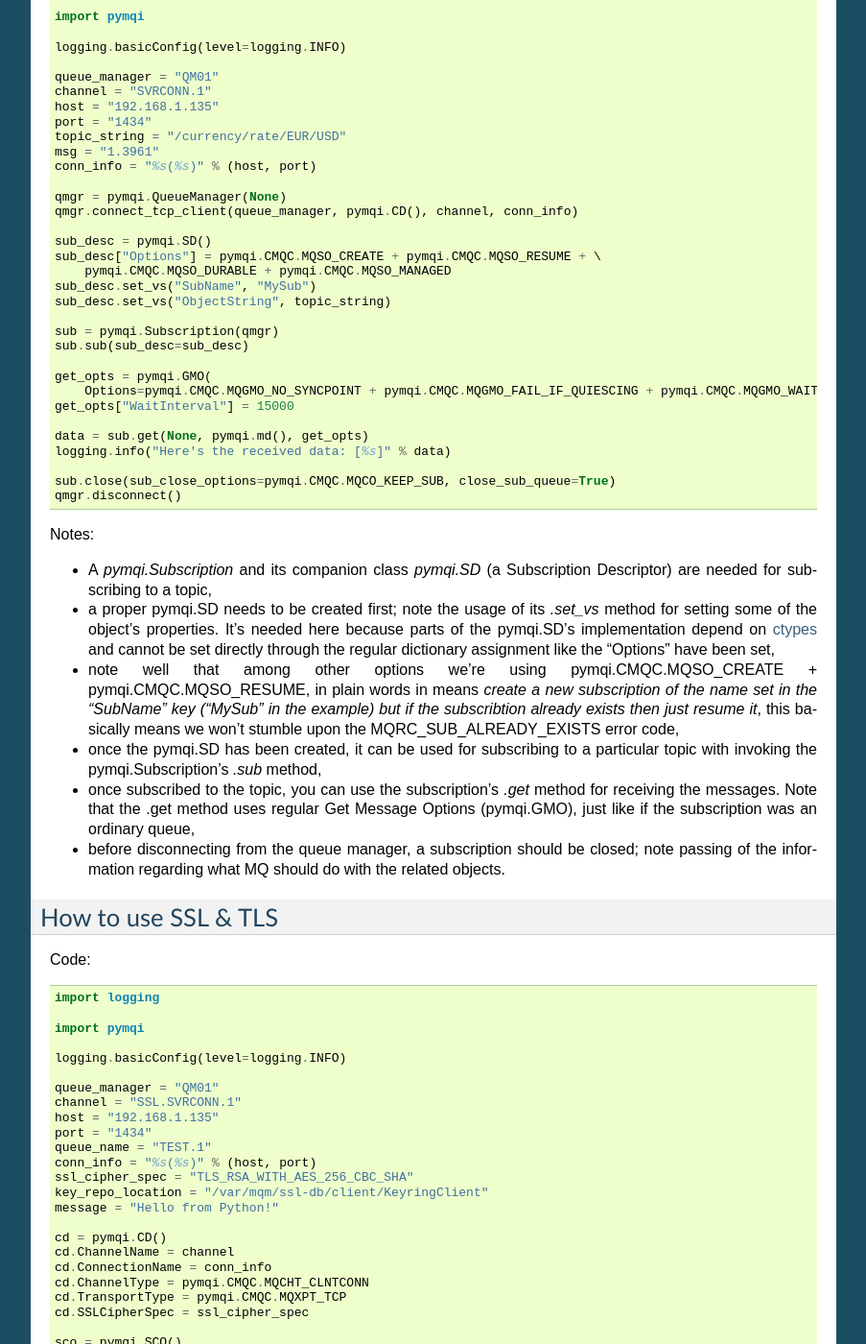
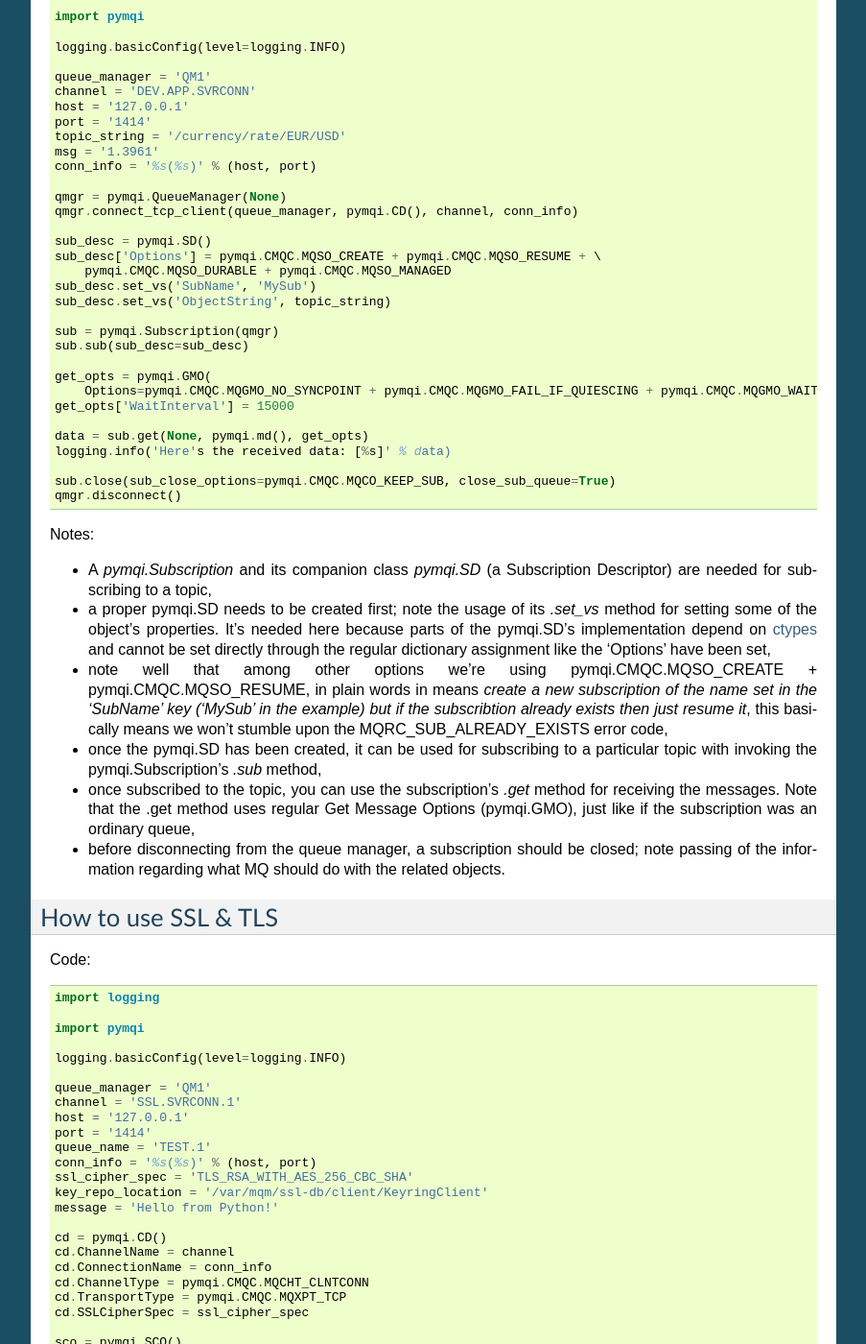
Before and after one commit to dsuch/pymqi, a Sphinx documentation site: the page built from docs/examples.rst, in a window 1280 px wide and 1400 px high, scrolled down 6372 px. Shown: the whole window at 96% size, without its empty margins (198-1101 px from the left). Built offline with Sphinx 7.4.7, drawn with Linux system fonts in a browser that asks for light colours; some of the changed text lies outside the part shown.

Commit message:
Updated examples to match default IBM MQ config under Docker.

```diff
--- a/docs/examples.rst
+++ b/docs/examples.rst
@@ -21,11 +21,11 @@ Code::
 
     import pymqi
 
-    queue_manager = "QM01"
-    channel = "SVRCONN.1"
-    host = "192.168.1.135"
-    port = "1434"
-    conn_info = "%s(%s)" % (host, port)
+    queue_manager = 'QM1'
+    channel = 'DEV.APP.SVRCONN'
+    host = '127.0.0.1'
+    port = '1414'
+    conn_info = '%s(%s)' % (host, port)
 
     qmgr = pymqi.connect(queue_manager, channel, conn_info)
     qmgr.disconnect()
@@ -38,13 +38,13 @@ Code::
 
     import pymqi
 
-    queue_manager = "QM01"
-    channel = "SVRCONN.1"
-    host = "192.168.1.135"
-    port = "1434"
-    conn_info = "%s(%s)" % (host, port)
+    queue_manager = 'QM1'
+    channel = 'DEV.APP.SVRCONN'
+    host = '127.0.0.1'
+    port = '1414'
+    conn_info = '%s(%s)' % (host, port)
 
-    user = 'myuser'
+    user = 'app'
     password = 'mypassword'
 
     qmgr = pymqi.connect(queue_manager, channel, conn_info, user, password)
@@ -63,7 +63,7 @@ Code::
 
     import pymqi
 
-    queue_manager = "QM01"
+    queue_manager = 'QM1'
     qmgr = pymqi.connect(queue_manager)
 
     qmgr.disconnect()
@@ -76,13 +76,13 @@ Code::
 
     import pymqi
 
-    queue_manager = "QM01"
-    channel = "SVRCONN.1"
-    host = "192.168.1.135"
-    port = "1434"
-    queue_name = "TEST.1"
-    message = "Hello from Python!"
-    conn_info = "%s(%s)" % (host, port)
+    queue_manager = 'QM1'
+    channel = 'DEV.APP.SVRCONN'
+    host = '127.0.0.1'
+    port = '1414'
+    queue_name = 'TEST.1'
+    message = 'Hello from Python!'
+    conn_info = '%s(%s)' % (host, port)
 
     qmgr = pymqi.connect(queue_manager, channel, conn_info)
 
@@ -100,12 +100,12 @@ Code::
 
     import pymqi
 
-    queue_manager = "QM01"
-    channel = "SVRCONN.1"
-    host = "192.168.1.135"
-    port = "1434"
-    queue_name = "TEST.1"
-    conn_info = "%s(%s)" % (host, port)
+    queue_manager = 'QM1'
+    channel = 'DEV.APP.SVRCONN'
+    host = '127.0.0.1'
+    port = '1414'
+    queue_name = 'TEST.1'
+    conn_info = '%s(%s)' % (host, port)
 
     qmgr = pymqi.connect(queue_manager, channel, conn_info)
 
@@ -130,12 +130,12 @@ Code::
 
     import pymqi
 
-    queue_manager = "QM01"
-    channel = "SVRCONN.1"
-    host = "192.168.1.135"
-    port = "1434"
-    queue_name = "TEST.1"
-    conn_info = "%s(%s)" % (host, port)
+    queue_manager = 'QM1'
+    channel = 'DEV.APP.SVRCONN'
+    host = '127.0.0.1'
+    port = '1414'
+    queue_name = 'TEST.1'
+    conn_info = '%s(%s)' % (host, port)
 
     qmgr = pymqi.connect(queue_manager, channel, conn_info)
 
@@ -169,12 +169,12 @@ Code::
 
     import pymqi
 
-    queue_manager = "QM01"
-    channel = "SVRCONN.1"
-    host = "192.168.1.135"
-    port = "1434"
-    queue_name = "TEST.1"
-    conn_info = "%s(%s)" % (host, port)
+    queue_manager = 'QM1'
+    channel = 'DEV.APP.SVRCONN'
+    host = '127.0.0.1'
+    port = '1414'
+    queue_name = 'TEST.1'
+    conn_info = '%s(%s)' % (host, port)
 
     # Message Descriptor
     md = pymqi.MD()
@@ -212,12 +212,12 @@ Code::
 
     import pymqi
 
-    queue_manager = "QM01"
-    channel = "SVRCONN.1"
-    host = "192.168.1.135"
-    port = "1434"
-    queue_name = "TEST.1"
-    conn_info = "%s(%s)" % (host, port)
+    queue_manager = 'QM1'
+    channel = 'DEV.APP.SVRCONN'
+    host = '127.0.0.1'
+    port = '1414'
+    queue_name = 'TEST.1'
+    conn_info = '%s(%s)' % (host, port)
 
     # Message Descriptor
     md = pymqi.MD()
@@ -272,20 +272,20 @@ Code::
 
     import pymqi
 
-    queue_manager = "QM01"
-    channel = "SVRCONN.1"
-    host = "192.168.1.135"
-    port = "1434"
-    conn_info = "%s(%s)" % (host, port)
-    message = "Please reply to a dynamic queue, thanks."
-    dynamic_queue_prefix = "MY.REPLIES.*"
-    request_queue = "TEST.1"
+    queue_manager = 'QM1'
+    channel = 'DEV.APP.SVRCONN'
+    host = '127.0.0.1'
+    port = '1414'
+    conn_info = '%s(%s)' % (host, port)
+    message = 'Please reply to a dynamic queue, thanks.'
+    dynamic_queue_prefix = 'MY.REPLIES.*'
+    request_queue = 'TEST.1'
 
     qmgr = pymqi.connect(queue_manager, channel, conn_info)
 
     # Dynamic queue's object descriptor.
     dyn_od = pymqi.OD()
-    dyn_od.ObjectName = "SYSTEM.DEFAULT.MODEL.QUEUE"
+    dyn_od.ObjectName = 'SYSTEM.DEFAULT.MODEL.QUEUE'
     dyn_od.DynamicQName = dynamic_queue_prefix
 
     # Open the dynamic queue.
@@ -326,13 +326,13 @@ Code::
 
     import pymqi
 
-    queue_manager = "QM01"
-    channel = "SVRCONN.1"
-    host = "192.168.1.135"
-    port = "1434"
-    queue_name = "TEST.1"
-    message = "Here's a reply"
-    conn_info = "%s(%s)" % (host, port)
+    queue_manager = 'QM1'
+    channel = 'DEV.APP.SVRCONN'
+    host = '127.0.0.1'
+    port = '1414'
+    queue_name = 'TEST.1'
+    message = 'Here's a reply'
+    conn_info = '%s(%s)' % (host, port)
 
     qmgr = pymqi.connect(queue_manager, channel, conn_info)
 
@@ -363,13 +363,13 @@ Code::
 
     import pymqi
 
-    queue_manager = "QM01"
-    channel = "SVRCONN.1"
-    host = "192.168.1.135"
-    port = "1434"
-    topic_string = "/currency/rate/EUR/USD"
-    msg = "1.3961"
-    conn_info = "%s(%s)" % (host, port)
+    queue_manager = 'QM1'
+    channel = 'DEV.APP.SVRCONN'
+    host = '127.0.0.1'
+    port = '1414'
+    topic_string = '/currency/rate/EUR/USD'
+    msg = '1.3961'
+    conn_info = '%s(%s)' % (host, port)
 
     qmgr = pymqi.QueueManager(None)
     qmgr.connect_tcp_client(queue_manager, pymqi.CD(), channel, conn_info)
@@ -400,32 +400,32 @@ Code::
 
     logging.basicConfig(level=logging.INFO)
 
-    queue_manager = "QM01"
-    channel = "SVRCONN.1"
-    host = "192.168.1.135"
-    port = "1434"
-    topic_string = "/currency/rate/EUR/USD"
-    msg = "1.3961"
-    conn_info = "%s(%s)" % (host, port)
+    queue_manager = 'QM1'
+    channel = 'DEV.APP.SVRCONN'
+    host = '127.0.0.1'
+    port = '1414'
+    topic_string = '/currency/rate/EUR/USD'
+    msg = '1.3961'
+    conn_info = '%s(%s)' % (host, port)
 
     qmgr = pymqi.QueueManager(None)
     qmgr.connect_tcp_client(queue_manager, pymqi.CD(), channel, conn_info)
 
     sub_desc = pymqi.SD()
-    sub_desc["Options"] = pymqi.CMQC.MQSO_CREATE + pymqi.CMQC.MQSO_RESUME + \
+    sub_desc['Options'] = pymqi.CMQC.MQSO_CREATE + pymqi.CMQC.MQSO_RESUME + \
         pymqi.CMQC.MQSO_DURABLE + pymqi.CMQC.MQSO_MANAGED
-    sub_desc.set_vs("SubName", "MySub")
-    sub_desc.set_vs("ObjectString", topic_string)
+    sub_desc.set_vs('SubName', 'MySub')
+    sub_desc.set_vs('ObjectString', topic_string)
 
     sub = pymqi.Subscription(qmgr)
     sub.sub(sub_desc=sub_desc)
 
     get_opts = pymqi.GMO(
         Options=pymqi.CMQC.MQGMO_NO_SYNCPOINT + pymqi.CMQC.MQGMO_FAIL_IF_QUIESCING + pymqi.CMQC.MQGMO_WAIT)
-    get_opts["WaitInterval"] = 15000
+    get_opts['WaitInterval'] = 15000
 
     data = sub.get(None, pymqi.md(), get_opts)
-    logging.info("Here's the received data: [%s]" % data)
+    logging.info('Here's the received data: [%s]' % data)
 
     sub.close(sub_close_options=pymqi.CMQC.MQCO_KEEP_SUB, close_sub_queue=True)
     qmgr.disconnect()
@@ -438,11 +438,11 @@ Notes:
 * a proper pymqi.SD needs to be created first; note the usage of its *.set_vs* method
   for setting some of the object's properties. It's needed here because parts of
   the pymqi.SD's implementation depend on `ctypes <http://docs.python.org/library/ctypes.html>`_
-  and cannot be set directly through the regular dictionary assignment like the "Options" have been set,
+  and cannot be set directly through the regular dictionary assignment like the 'Options' have been set,
 
 * note well that among other options we're using pymqi.CMQC.MQSO_CREATE + pymqi.CMQC.MQSO_RESUME,
   in plain words in means *create a new subscription of the name set in the
-  "SubName" key ("MySub" in the example) but if the subscribtion already exists
+  'SubName' key ('MySub' in the example) but if the subscribtion already exists
   then just resume it*, this basically means we won't stumble upon the
   MQRC_SUB_ALREADY_EXISTS error code,
 
@@ -470,15 +470,15 @@ Code::
 
     logging.basicConfig(level=logging.INFO)
 
-    queue_manager = "QM01"
-    channel = "SSL.SVRCONN.1"
-    host = "192.168.1.135"
-    port = "1434"
-    queue_name = "TEST.1"
-    conn_info = "%s(%s)" % (host, port)
-    ssl_cipher_spec = "TLS_RSA_WITH_AES_256_CBC_SHA"
-    key_repo_location = "/var/mqm/ssl-db/client/KeyringClient"
-    message = "Hello from Python!"
+    queue_manager = 'QM1'
+    channel = 'SSL.SVRCONN.1'
+    host = '127.0.0.1'
+    port = '1414'
+    queue_name = 'TEST.1'
+    conn_info = '%s(%s)' % (host, port)
+    ssl_cipher_spec = 'TLS_RSA_WITH_AES_256_CBC_SHA'
+    key_repo_location = '/var/mqm/ssl-db/client/KeyringClient'
+    message = 'Hello from Python!'
 
     cd = pymqi.CD()
     cd.ChannelName = channel
@@ -497,7 +497,7 @@ Code::
     put_queue.put(message)
 
     get_queue = pymqi.Queue(qmgr, queue_name)
-    logging.info("Here's the message again: [%s]" % get_queue.get())
+    logging.info('Here's the message again: [%s]' % get_queue.get())
 
     put_queue.close()
     get_queue.close()
@@ -562,13 +562,13 @@ Code::
 
     logging.basicConfig(level=logging.INFO)
 
-    queue_manager = "QM01"
-    channel = "SVRCONN.1"
-    host = "192.168.1.135"
-    port = "1434"
-    queue_name = "TEST.1"
-    message = "Hello from Python!"
-    conn_info = "%s(%s)" % (host, port)
+    queue_manager = 'QM1'
+    channel = 'DEV.APP.SVRCONN'
+    host = '127.0.0.1'
+    port = '1414'
+    queue_name = 'TEST.1'
+    message = 'Hello from Python!'
+    conn_info = '%s(%s)' % (host, port)
     priority = 2
 
     put_md = pymqi.MD()
@@ -583,7 +583,7 @@ Code::
     get_queue = pymqi.Queue(qmgr, queue_name)
     message_body = get_queue.get(None, get_md)
 
-    logging.info("Received a message, priority [%s]." % get_md.Priority)
+    logging.info('Received a message, priority [%s].' % get_md.Priority)
 
     put_queue.close()
     get_queue.close()
@@ -603,13 +603,13 @@ Code::
     import pymqi
     import CMQXC
 
-    queue_manager = "QM01"
-    channel = "SVRCONN.1"
-    host = "192.168.1.135"
-    port = "1434"
-    queue_name = "TEST.1"
-    message = "Hello from Python!" * 10000
-    conn_info = "%s(%s)" % (host, port)
+    queue_manager = 'QM1'
+    channel = 'DEV.APP.SVRCONN'
+    host = '127.0.0.1'
+    port = '1414'
+    queue_name = 'TEST.1'
+    message = 'Hello from Python!' * 10000
+    conn_info = '%s(%s)' % (host, port)
 
     cd = pymqi.CD()
     cd.MsgCompList[1] = CMQXC.MQCOMPRESS_ZLIBHIGH
@@ -640,17 +640,17 @@ Code::
 
     import pymqi
 
-    queue_manager = "QM01"
-    channel = "SVRCONN.1"
-    host = "foo.bar" # Note the made up host name
-    port = "1434"
-    conn_info = "%s(%s)" % (host, port)
+    queue_manager = 'QM1'
+    channel = 'DEV.APP.SVRCONN'
+    host = 'foo.bar' # Note the made up host name
+    port = '1414'
+    conn_info = '%s(%s)' % (host, port)
 
     try:
         qmgr = pymqi.connect(queue_manager, channel, conn_info)
     except pymqi.MQMIError, e:
         if e.comp == pymqi.CMQC.MQCC_FAILED and e.reason == pymqi.CMQC.MQRC_HOST_NOT_AVAILABLE:
-            logging.error("Such a host [%s] does not exist." % host)
+            logging.error('Such a host [%s] does not exist.' % host)
 
 Notes:
 
@@ -671,17 +671,17 @@ Code::
 
     logging.basicConfig(level=logging.INFO)
 
-    package_name = "MQSeriesClient"
+    package_name = 'MQSeriesClient'
 
     ts = rpm.TransactionSet()
-    mi = ts.dbMatch("name", package_name)
+    mi = ts.dbMatch('name', package_name)
 
     if not mi.count():
-        logging.info("Did not find package [%s] in RPM database." % package_name)
+        logging.info('Did not find package [%s] in RPM database.' % package_name)
     else:
         for header in mi:
-            version = header["version"]
-            msg = "Found package [%s], version [%s]." % (package_name, version)
+            version = header['version']
+            msg = 'Found package [%s], version [%s].' % (package_name, version)
             logging.info(msg)
 
 Notes:
@@ -703,15 +703,15 @@ Code::
 
     logging.basicConfig(level=logging.INFO)
 
-    key_name = "Software\\IBM\\MQSeries\\CurrentVersion"
+    key_name = 'Software\\IBM\\MQSeries\\CurrentVersion'
 
     try:
         key = _winreg.OpenKey(_winreg.HKEY_LOCAL_MACHINE, key_name)
     except WindowsError:
-        logging.info("Could not find IBM MQ-related information in Windows registry.")
+        logging.info('Could not find IBM MQ-related information in Windows registry.')
     else:
-        version = _winreg.QueryValueEx(key, "VRMF")[0]
-        logging.info("IBM MQ version is [%s]." % version)
+        version = _winreg.QueryValueEx(key, 'VRMF')[0]
+        logging.info('IBM MQ version is [%s].' % version)
 
 
 * Versions of IBM MQ packages installed under Windows can be extracted
@@ -728,14 +728,14 @@ Code::
 
     import pymqi
 
-    queue_manager = "QM01"
-    channel = "SVRCONN.1"
-    host = "192.168.1.135"
-    port = "1434"
-    queue_name = "TEST.1"
-    message = "Hello from Python!"
-    alternate_user_id = "myuser"
-    conn_info = "%s(%s)" % (host, port)
+    queue_manager = 'QM1'
+    channel = 'DEV.APP.SVRCONN'
+    host = '127.0.0.1'
+    port = '1414'
+    queue_name = 'TEST.1'
+    message = 'Hello from Python!'
+    alternate_user_id = 'myuser'
+    conn_info = '%s(%s)' % (host, port)
 
     qmgr = pymqi.connect(queue_manager, channel, conn_info)
 
@@ -773,21 +773,21 @@ Code::
     logging.basicConfig(level=logging.INFO)
 
     # Queue manager name
-    qm_name = "QM01"
+    qm_name = 'QM1'
 
     # Listener host and port
-    listener = "192.168.1.135(1434)"
+    listener = '192.168.1.135(1434)'
 
     # Channel to transfer data through
-    channel = "SVRCONN.1"
+    channel = 'DEV.APP.SVRCONN'
 
     # Request Queue
-    request_queue_name = "REQUEST.QUEUE.1"
+    request_queue_name = 'REQUEST.QUEUE.1'
 
     # ReplyTo Queue
-    replyto_queue_name = "REPLYTO.QUEUE.1"
+    replyto_queue_name = 'REPLYTO.QUEUE.1'
 
-    message_prefix = "Test Data. "
+    message_prefix = 'Test Data. '
 
     class Producer(threading.Thread):
         """ A base class for any producer used in this example.
@@ -821,13 +821,13 @@ Code::
                 put_mqmd = pymqi.MD()
 
                 # Set the MsgType to request.
-                put_mqmd["MsgType"] = pymqi.CMQC.MQMT_REQUEST
+                put_mqmd['MsgType'] = pymqi.CMQC.MQMT_REQUEST
 
                 # Set up the ReplyTo QUeue/Queue Manager (Queue Manager is automatically
                 # set by MQ).
 
-                put_mqmd["ReplyToQ"] = replyto_queue_name
-                put_mqmd["ReplyToQMgr"] = qm_name
+                put_mqmd['ReplyToQ'] = replyto_queue_name
+                put_mqmd['ReplyToQMgr'] = qm_name
 
                 # Set up the put options - must do with NO_SYNCPOINT so that the request
                 # message is committed immediately.
@@ -837,13 +837,13 @@ Code::
                 message = message_prefix + uuid.uuid4().hex
 
                 self.req_queue.put(message, put_mqmd, put_opts)
-                logging.info("Put request message.  Message: [%s]" % message)
+                logging.info('Put request message.  Message: [%s]' % message)
 
                 # Set up message descriptor for get.
                 get_mqmd = pymqi.MD()
 
                 # Set the get CorrelId to the put MsgId (which was set by MQ on the put1).
-                get_mqmd["CorrelId"] = put_mqmd["MsgId"]
+                get_mqmd['CorrelId'] = put_mqmd['MsgId']
 
                 # Set up the get options.
                 get_opts = pymqi.GMO(
@@ -851,19 +851,19 @@ Code::
                             pymqi.CMQC.MQGMO_WAIT)
 
                 # Version must be set to 2 to correlate.
-                get_opts["Version"] = pymqi.CMQC.MQGMO_VERSION_2
+                get_opts['Version'] = pymqi.CMQC.MQGMO_VERSION_2
 
                 # Tell MQ that we are matching on CorrelId.
-                get_opts["MatchOptions"] = pymqi.CMQC.MQMO_MATCH_CORREL_ID
+                get_opts['MatchOptions'] = pymqi.CMQC.MQMO_MATCH_CORREL_ID
 
                 # Set the wait timeout of half a second.
-                get_opts["WaitInterval"] = 500
+                get_opts['WaitInterval'] = 500
 
                 # Open the replyto queue and get response message,
                 replyto_queue = pymqi.Queue(self.qm, replyto_queue_name, pymqi.CMQC.MQOO_INPUT_SHARED)
                 response_message = replyto_queue.get(None, get_mqmd, get_opts)
 
-                logging.info("Got response message [%s]" % response_message)
+                logging.info('Got response message [%s]' % response_message)
 
                 time.sleep(1)
 
@@ -896,7 +896,7 @@ Code::
                     response_md = pymqi.MD()
                     response_md.CorrelId = request_md.MsgId
 
-                    response_message = "Response to message %s" % request_message
+                    response_message = 'Response to message %s' % request_message
                     self.replyto_queue.put(response_message, response_md)
 
                     # Reset the MsgId, CorrelId & GroupId so that we can reuse
@@ -946,13 +946,13 @@ Code::
 
     import pymqi
 
-    queue_manager = "QM01"
-    channel = "SVRCONN.1"
-    host = "192.168.1.135"
-    port = "1434"
-    queue_name = "TEST.1"
-    message = "Hello from Python!"
-    conn_info = "%s(%s)" % (host, port)
+    queue_manager = 'QM1'
+    channel = 'DEV.APP.SVRCONN'
+    host = '127.0.0.1'
+    port = '1414'
+    queue_name = 'TEST.1'
+    message = 'Hello from Python!'
+    conn_info = '%s(%s)' % (host, port)
 
     cd = pymqi.CD()
 
@@ -979,13 +979,13 @@ Code::
 
     import pymqi
 
-    queue_manager = "QM01"
-    channel = "SVRCONN.1"
-    host = "192.168.1.135"
-    port = "1434"
-    queue_name = "TEST.1"
-    message = "Hello from Python!"
-    conn_info = "%s(%s)" % (host, port)
+    queue_manager = 'QM1'
+    channel = 'DEV.APP.SVRCONN'
+    host = '127.0.0.1'
+    port = '1414'
+    queue_name = 'TEST.1'
+    message = 'Hello from Python!'
+    conn_info = '%s(%s)' % (host, port)
 
     qmgr = pymqi.QueueManager(None)
     qmgr.connect_tcp_client(queue_manager, pymqi.CD(), channel, conn_info)
@@ -1025,13 +1025,13 @@ Code::
 
     import pymqi
 
-    queue_manager = "QM01"
-    channel = "SVRCONN.1"
-    host = "192.168.1.135"
-    port = "1434"
-    conn_info = "%s(%s)" % (host, port)
+    queue_manager = 'QM1'
+    channel = 'DEV.APP.SVRCONN'
+    host = '127.0.0.1'
+    port = '1414'
+    conn_info = '%s(%s)' % (host, port)
 
-    channel_name = "MYCHANNEL.1"
+    channel_name = 'MYCHANNEL.1'
     channel_type = pymqi.CMQXC.MQCHT_SVRCONN
 
     args = {pymqi.CMQCFC.MQCACH_CHANNEL_NAME: channel_name,
@@ -1062,13 +1062,13 @@ Code::
 
     import pymqi
 
-    queue_manager = "QM01"
-    channel = "SVRCONN.1"
-    host = "192.168.1.135"
-    port = "1434"
-    conn_info = "%s(%s)" % (host, port)
+    queue_manager = 'QM1'
+    channel = 'DEV.APP.SVRCONN'
+    host = '127.0.0.1'
+    port = '1414'
+    conn_info = '%s(%s)' % (host, port)
 
-    queue_name = "MYQUEUE.1"
+    queue_name = 'MYQUEUE.1'
     queue_type = pymqi.CMQC.MQQT_LOCAL
     max_depth = 123456
 
@@ -1105,13 +1105,13 @@ Code::
 
     logging.basicConfig(level=logging.INFO)
 
-    queue_manager = "QM01"
-    channel = "SVRCONN.1"
-    host = "192.168.1.135"
-    port = "1434"
-    conn_info = "%s(%s)" % (host, port)
+    queue_manager = 'QM1'
+    channel = 'DEV.APP.SVRCONN'
+    host = '127.0.0.1'
+    port = '1414'
+    conn_info = '%s(%s)' % (host, port)
 
-    prefix = "SYSTEM.*"
+    prefix = 'SYSTEM.*'
 
     args = {pymqi.CMQCFC.MQCACH_CHANNEL_NAME: prefix}
 
@@ -1122,13 +1122,13 @@ Code::
         response = pcf.MQCMD_INQUIRE_CHANNEL(args)
     except pymqi.MQMIError, e:
         if e.comp == pymqi.CMQC.MQCC_FAILED and e.reason == pymqi.CMQC.MQRC_UNKNOWN_OBJECT_NAME:
-            logging.info("No channels matched prefix [%s]" % prefix)
+            logging.info('No channels matched prefix [%s]' % prefix)
         else:
             raise
     else:
         for channel_info in response:
             channel_name = channel_info[CMQCFC.MQCACH_CHANNEL_NAME]
-            logging.info("Found channel [%s]" % channel_name)
+            logging.info('Found channel [%s]' % channel_name)
 
     qmgr.disconnect()
 
@@ -1154,13 +1154,13 @@ Code::
 
     logging.basicConfig(level=logging.INFO)
 
-    queue_manager = "QM01"
-    channel = "SVRCONN.1"
-    host = "192.168.1.135"
-    port = "1434"
-    conn_info = "%s(%s)" % (host, port)
+    queue_manager = 'QM1'
+    channel = 'DEV.APP.SVRCONN'
+    host = '127.0.0.1'
+    port = '1414'
+    conn_info = '%s(%s)' % (host, port)
 
-    prefix = "SYSTEM.*"
+    prefix = 'SYSTEM.*'
     queue_type = pymqi.CMQC.MQQT_MODEL
 
     args = {pymqi.CMQC.MQCA_Q_NAME: prefix,
@@ -1173,13 +1173,13 @@ Code::
         response = pcf.MQCMD_INQUIRE_Q(args)
     except pymqi.MQMIError, e:
         if e.comp == pymqi.CMQC.MQCC_FAILED and e.reason == pymqi.CMQC.MQRC_UNKNOWN_OBJECT_NAME:
-            logging.info("No queues matched given arguments.")
+            logging.info('No queues matched given arguments.')
         else:
             raise
     else:
         for queue_info in response:
             queue_name = queue_info[pymqi.CMQC.MQCA_Q_NAME]
-            logging.info("Found queue [%s]" % queue_name)
+            logging.info('Found queue [%s]' % queue_name)
 
     qmgr.disconnect()
 
@@ -1199,11 +1199,11 @@ Code::
 
     import pymqi
 
-    queue_manager = "QM01"
-    channel = "SVRCONN.1"
-    host = "192.168.1.135"
-    port = "1434"
-    conn_info = "%s(%s)" % (host, port)
+    queue_manager = 'QM1'
+    channel = 'DEV.APP.SVRCONN'
+    host = '127.0.0.1'
+    port = '1414'
+    conn_info = '%s(%s)' % (host, port)
 
     qmgr = pymqi.connect(queue_manager, channel, conn_info)
 
```
